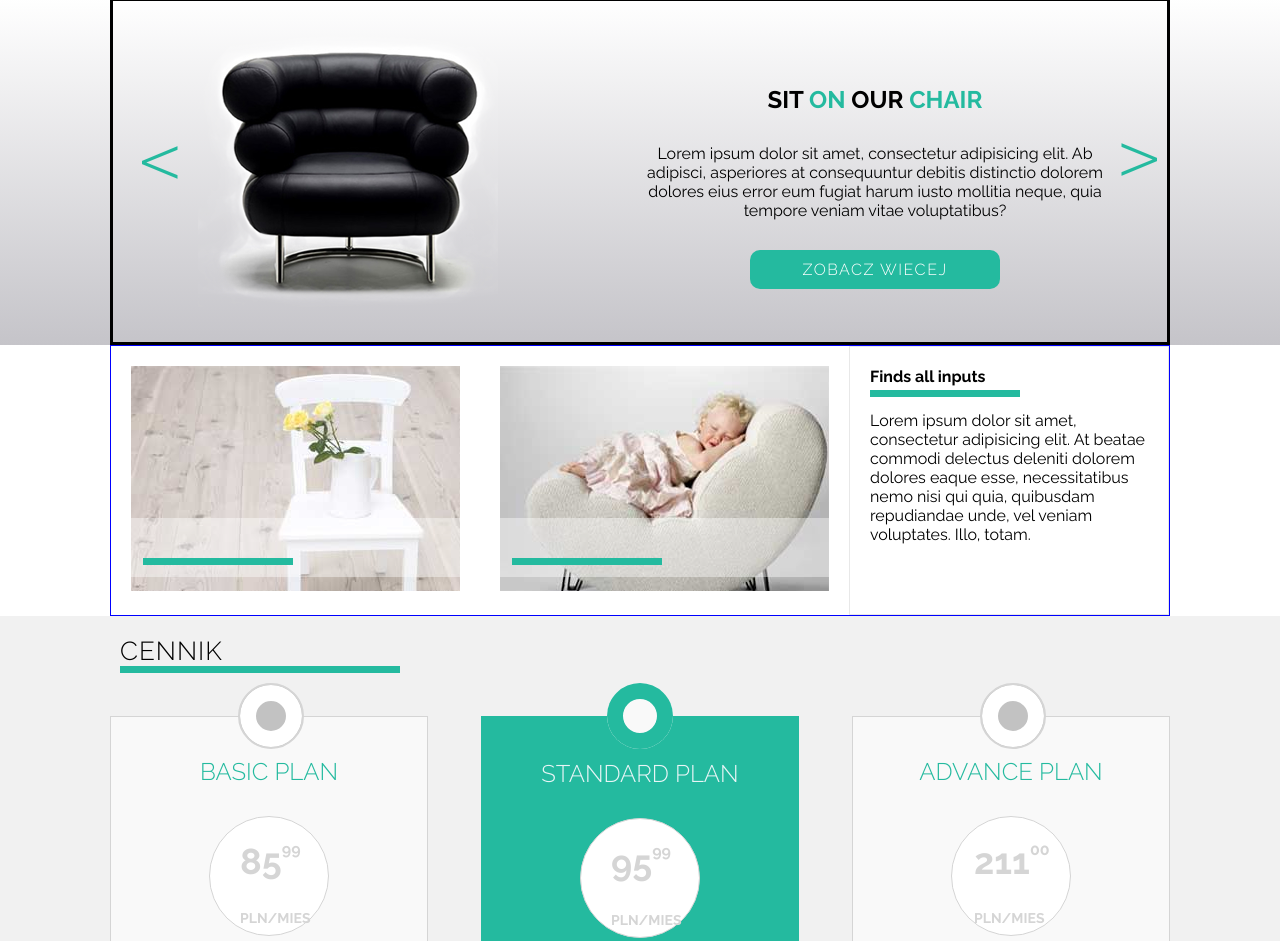
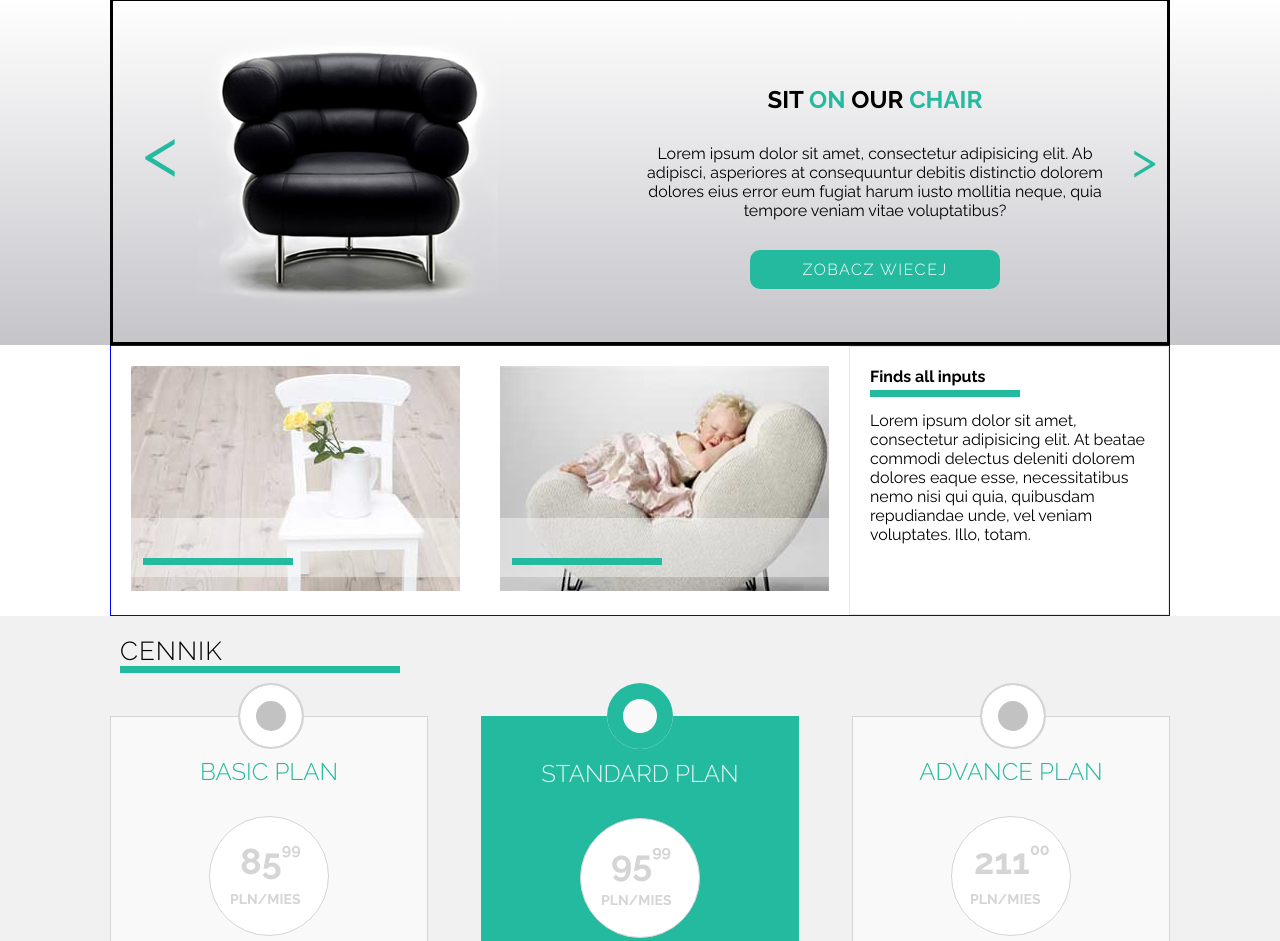
Before and after one commit to Votex874/SitOnChair, a plain HTML site: page index.html in a window 1280 px wide. Shown: the part 66-1007 px from the top of the page. Drawn offline with Linux system fonts and the light colour scheme.

Commit message:
ustawienie poprawne napisow pln/msc

```diff
--- a/css/style.css
+++ b/css/style.css
@@ -173,9 +173,7 @@
 .V_link
 {
     position: absolute;
-    font-size: 50px;
-    color: black;
-    transform: rotate(90deg);
+    font-size: 70px;
     bottom: 150px;
     left: -20px;
 }
@@ -188,8 +186,6 @@
 {
     position: absolute;
     font-size: 50px;
-    color: black;
-    transform: rotate(270deg);
     bottom: 100px;
     right: 10px;
 }
@@ -574,10 +570,28 @@
     cursor: pointer;
 }
 
-.amout
+.amout1
 {
     font-size: 14px;
-    margin-bottom: 20px;
+    position: absolute;
+    top: 175px;
+    left: 490px;
+}
+
+.amout2
+{
+    font-size: 14px;
+    position: absolute;
+    top: 175px;
+    left: 120px;
+}
+
+.amout3
+{
+    font-size: 14px;
+    position: absolute;
+    top: 175px;
+    left: 860px;
 }
 
 .a2
--- a/index.html
+++ b/index.html
@@ -28,11 +28,11 @@
         <section class="section1">
             <div class="section1_box">
                 <div class="section1_box-img">
-                    <div class="V_link"><a href="#">V</a></div>
+                    <div class="V_link"><a href="#">&lt;</a></div>
                     <img src="images/black_chair.png" />
                 </div>
                 <div class="section1_box_text">
-                    <div class="V_link2"><a href="#">V</a></div>
+                    <div class="V_link2"><a href="#">&gt;</a></div>
                     <h2>SIT <span class="text_on_green">ON</span> OUR <span class="text_on_green">CHAIR</span></h2>
                     <p>Lorem ipsum dolor sit amet, consectetur adipisicing elit. Ab adipisci, asperiores at consequuntur
                         debitis distinctio dolorem dolores eius error eum fugiat harum iusto mollitia neque, quia
@@ -66,14 +66,14 @@
                 <div class="circle"> </div>
                 <div class="section3_box_optiona1 ">
                     <h4>BASIC PLAN</h4>
-                    <div class="price">85<sub><span class="span_99">99</span> </sub><br /><span class="amout">PLN/MIES</span></div>
+                    <div>85<sub><span class="span_99">99</span></sub><span class="amout1">PLN/MIES</span></div>
                     <p>Zakup towaru + dowoz</p>
                     <p>Serwis</p>
                     <button type="button">DOLĄCZ</button>
                 </div>
                 <div class="section3_box_optiona2">
                     <h4>STANDARD PLAN</h4>
-                    <div class="price">95<sub><span class="span_99">99</span></sub><br /><span class="amout">PLN/MIES</span></div>
+                    <div>95<sub><span class="span_99">99</span></sub><span class="amout2">PLN/MIES</span></div>
                     <p>Zakup towaru + dowoz</p>
                     <p>Serwis</p>
                     <p>Gwarancja 5 lat</p>
@@ -81,7 +81,7 @@
                 </div>
                 <div class="section3_box_optiona3">
                     <h4>ADVANCE PLAN</h4>
-                    <div class="price">211<sub><span class="span_99">00</span></sub><br /><span class="amout">PLN/MIES</span></div>
+                    <div>211<sub><span class="span_99">00</span></sub><span class="amout3">PLN/MIES</span></div>
                     <p>Zakup towaru + dowoz</p>
                     <p>Serwis</p>
                     <p>Gwarancja 6 lat</p>
@@ -135,6 +135,5 @@
                 </div>
             </div>
     </footer>
-
 </body>
 </html>
```
